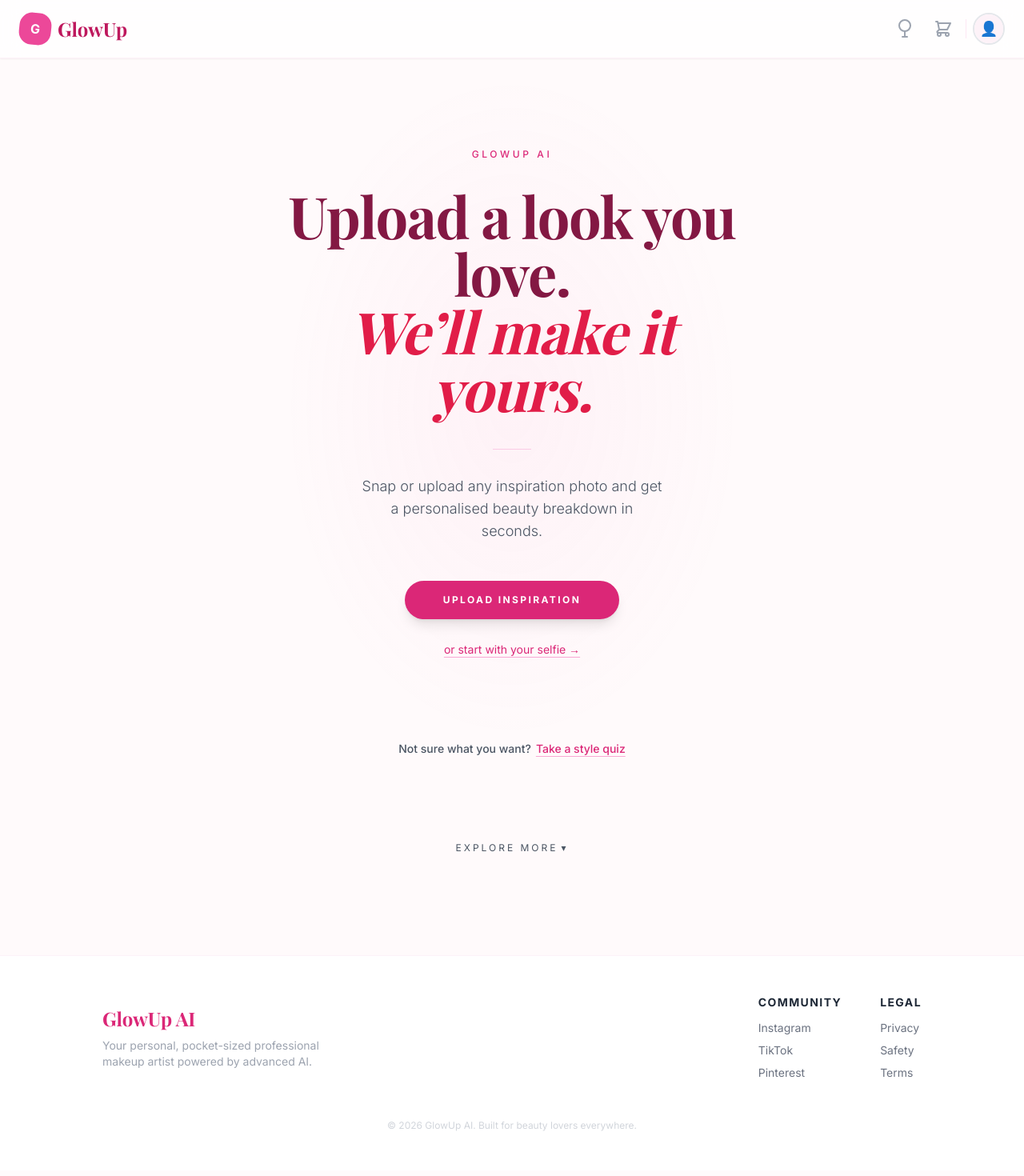
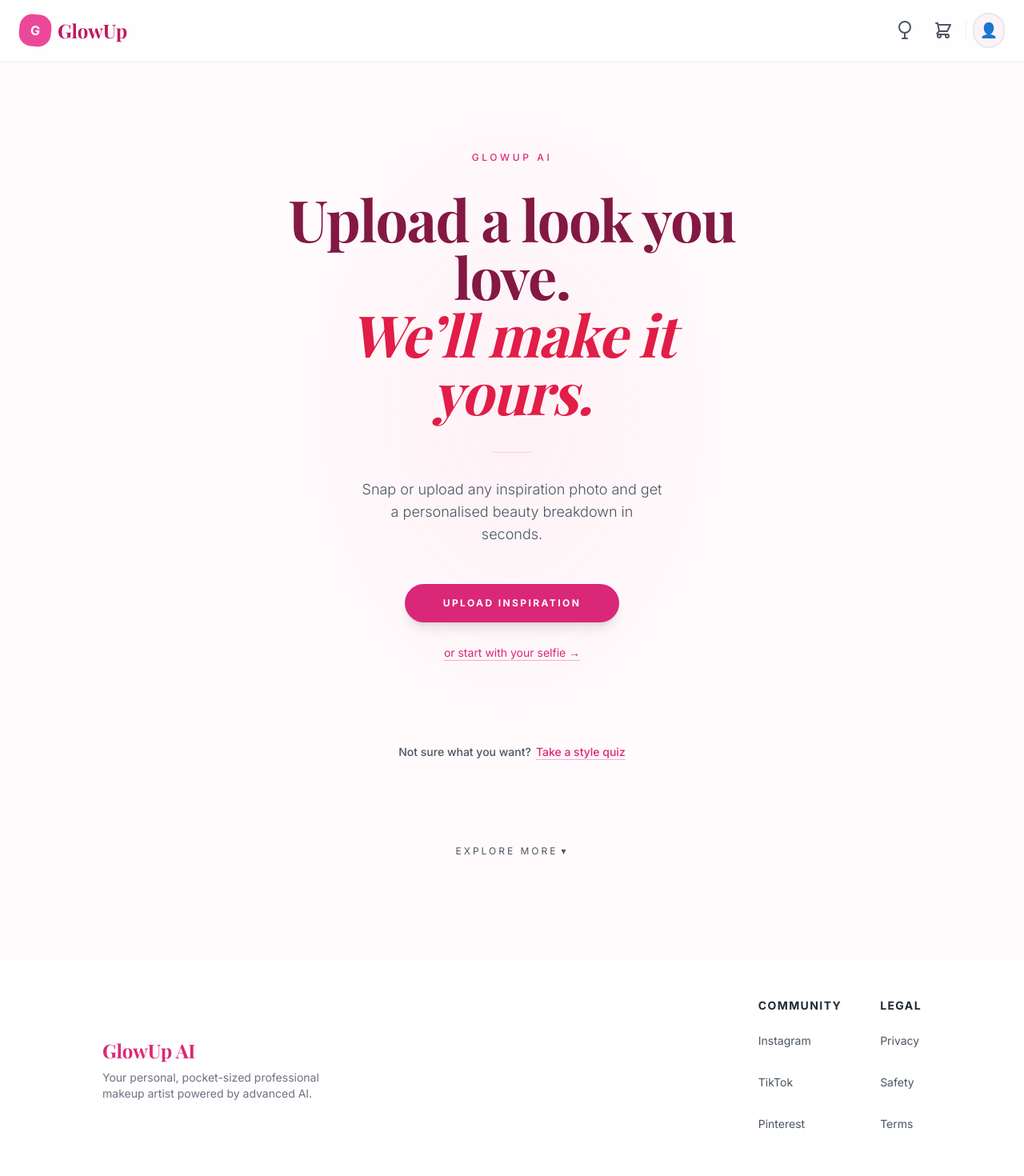
Before and after one commit to myet2076-lgtm/glowup-ai, a React (Vite) app: page / in a window 1280 px wide. Shown: the top 1470 px of the page at 80% size. Built offline with nearby package versions, Linux system fonts and the light colour scheme; no server answers; a web font is replaced by a local one.

Commit message:
fix(global): phase 4 — a11y, contrast, consistency pass on Header, Footer, PhotoUpload

```diff
--- a/App.tsx
+++ b/App.tsx
@@ -272,7 +272,7 @@ const App: React.FC = () => {
         {loading && (
           <div className="fixed inset-0 bg-white/95 z-50 flex flex-col items-center justify-center p-8 text-center space-y-6" role="status" aria-live="polite">
             <div className="w-64 bg-pink-50 h-3 rounded-full overflow-hidden border border-pink-100">
-              <div className="h-full bg-pink-500 transition-all duration-300" style={{ width: `${progress}%` }}></div>
+              <div className="h-full bg-pink-500 transition-all duration-300" role="progressbar" aria-valuenow={progress} aria-valuemin={0} aria-valuemax={100} aria-label="Analysis progress" style={{ width: `${progress}%` }}></div>
             </div>
             <p className="text-pink-600 font-bold text-xl italic serif">{loadingMessage}</p>
           </div>
--- a/components/Footer.tsx
+++ b/components/Footer.tsx
@@ -1,4 +1,3 @@
-
 import React from 'react';
 
 const Footer: React.FC = () => {
@@ -7,29 +6,29 @@ const Footer: React.FC = () => {
       <div className="max-w-5xl mx-auto flex flex-col md:flex-row justify-between items-center space-y-8 md:space-y-0 text-center md:text-left">
         <div className="space-y-2">
           <div className="serif text-2xl font-bold text-pink-600">GlowUp AI</div>
-          <p className="text-gray-400 text-sm max-w-xs">Your personal, pocket-sized professional makeup artist powered by advanced AI.</p>
+          <p className="text-gray-500 text-sm max-w-xs">Your personal, pocket-sized professional makeup artist powered by advanced AI.</p>
         </div>
 
         <div className="flex space-x-12">
           <div className="space-y-3">
             <h4 className="font-bold text-gray-800 text-sm uppercase tracking-widest">Community</h4>
-            <ul className="text-gray-500 text-sm space-y-2">
-              <li className="hover:text-pink-500 cursor-pointer">Instagram</li>
-              <li className="hover:text-pink-500 cursor-pointer">TikTok</li>
-              <li className="hover:text-pink-500 cursor-pointer">Pinterest</li>
+            <ul className="text-gray-600 text-sm space-y-2">
+              <li><button type="button" className="hover:text-pink-500 cursor-pointer min-h-[44px] py-2 focus-visible:ring-2 focus-visible:ring-pink-400 focus-visible:ring-offset-2 rounded bg-transparent border-none p-0">Instagram</button></li>
+              <li><button type="button" className="hover:text-pink-500 cursor-pointer min-h-[44px] py-2 focus-visible:ring-2 focus-visible:ring-pink-400 focus-visible:ring-offset-2 rounded bg-transparent border-none p-0">TikTok</button></li>
+              <li><button type="button" className="hover:text-pink-500 cursor-pointer min-h-[44px] py-2 focus-visible:ring-2 focus-visible:ring-pink-400 focus-visible:ring-offset-2 rounded bg-transparent border-none p-0">Pinterest</button></li>
             </ul>
           </div>
           <div className="space-y-3">
             <h4 className="font-bold text-gray-800 text-sm uppercase tracking-widest">Legal</h4>
-            <ul className="text-gray-500 text-sm space-y-2">
-              <li className="hover:text-pink-500 cursor-pointer">Privacy</li>
-              <li className="hover:text-pink-500 cursor-pointer">Safety</li>
-              <li className="hover:text-pink-500 cursor-pointer">Terms</li>
+            <ul className="text-gray-600 text-sm space-y-2">
+              <li><button type="button" className="hover:text-pink-500 cursor-pointer min-h-[44px] py-2 focus-visible:ring-2 focus-visible:ring-pink-400 focus-visible:ring-offset-2 rounded bg-transparent border-none p-0">Privacy</button></li>
+              <li><button type="button" className="hover:text-pink-500 cursor-pointer min-h-[44px] py-2 focus-visible:ring-2 focus-visible:ring-pink-400 focus-visible:ring-offset-2 rounded bg-transparent border-none p-0">Safety</button></li>
+              <li><button type="button" className="hover:text-pink-500 cursor-pointer min-h-[44px] py-2 focus-visible:ring-2 focus-visible:ring-pink-400 focus-visible:ring-offset-2 rounded bg-transparent border-none p-0">Terms</button></li>
             </ul>
           </div>
         </div>
       </div>
-      <div className="mt-12 text-center text-gray-300 text-xs">
+      <div className="mt-12 text-center text-gray-500 text-xs">
         &copy; {new Date().getFullYear()} GlowUp AI. Built for beauty lovers everywhere.
       </div>
     </footer>
--- a/components/Header.tsx
+++ b/components/Header.tsx
@@ -1,4 +1,3 @@
-
 import React, { useRef, useState } from 'react';
 
 interface Props {
@@ -39,14 +38,14 @@ const Header: React.FC<Props> = ({ onHome, onInventory, onWishlist, onRestart, i
 
   return (
     <header className="sticky top-0 z-40 bg-white/80 backdrop-blur-md border-b border-pink-50 px-6 py-4 flex justify-between items-center shadow-sm">
-      <div onClick={onHome} className="cursor-pointer group flex items-center space-x-2">
+      <button type="button" onClick={onHome} className="cursor-pointer group flex items-center space-x-2 min-h-[44px] focus-visible:ring-2 focus-visible:ring-pink-400 focus-visible:ring-offset-2 rounded-2xl bg-transparent border-none p-0" aria-label="Go to home">
         <div className="w-10 h-10 bg-pink-500 rounded-2xl flex items-center justify-center text-white font-bold rotate-6 group-hover:rotate-0 transition-transform">G</div>
         <span className="serif text-2xl font-bold text-pink-700">GlowUp</span>
-      </div>
+      </button>
 
       <div className="flex items-center space-x-2">
         {/* Vanity Icon (Now first) - Changed to Mirror Icon */}
-        <button onClick={onInventory} className="relative p-2 text-gray-400 hover:text-pink-500 transition-colors" title="Digital Vanity">
+        <button type="button" onClick={onInventory} className="relative p-2 text-gray-600 hover:text-pink-500 transition-colors min-h-[44px] focus-visible:ring-2 focus-visible:ring-pink-400 focus-visible:ring-offset-2 rounded-xl" title="Digital Vanity">
           <svg className="w-6 h-6" fill="none" stroke="currentColor" strokeWidth="2" viewBox="0 0 24 24" strokeLinecap="round" strokeLinejoin="round">
             <circle cx="12" cy="8" r="7"/>
             <polyline points="12 15 12 22"/>
@@ -56,7 +55,7 @@ const Header: React.FC<Props> = ({ onHome, onInventory, onWishlist, onRestart, i
         </button>
 
         {/* Cart Icon (Now second) */}
-        <button onClick={onWishlist} className="relative p-2 text-gray-400 hover:text-pink-500 transition-colors" title="Cart">
+        <button type="button" onClick={onWishlist} className="relative p-2 text-gray-600 hover:text-pink-500 transition-colors min-h-[44px] focus-visible:ring-2 focus-visible:ring-pink-400 focus-visible:ring-offset-2 rounded-xl" title="Cart">
           <svg className="w-6 h-6" fill="none" stroke="currentColor" viewBox="0 0 24 24"><path strokeLinecap="round" strokeLinejoin="round" strokeWidth="2" d="M3 3h2l.4 2M7 13h10l4-8H5.4M7 13L5.4 5M7 13l-2.293 2.293c-.63.63-.184 1.707.707 1.707H17m0 0a2 2 0 100 4 2 2 0 000-4zm-8 2a2 2 0 11-4 0 2 2 0 014 0z" /></svg>
           {wishlistCount > 0 && <span className="absolute top-0 right-0 bg-pink-400 text-white text-[9px] w-4 h-4 rounded-full flex items-center justify-center font-bold border-2 border-white">{wishlistCount}</span>}
         </button>
@@ -68,25 +67,28 @@ const Header: React.FC<Props> = ({ onHome, onInventory, onWishlist, onRestart, i
           onMouseEnter={() => setShowTooltip(true)}
           onMouseLeave={() => setShowTooltip(false)}
         >
-          <div
+          <button
+            type="button"
             onClick={() => masterPhoto ? onSetMasterPhoto(null) : fileInputRef.current?.click()}
-            className={`w-10 h-10 rounded-full overflow-hidden border-2 cursor-pointer transition-all ${masterPhoto ? 'border-pink-500 scale-110 shadow-lg' : 'border-gray-200 hover:border-pink-300'}`}
+            className={`w-10 h-10 min-h-[44px] rounded-full overflow-hidden border-2 cursor-pointer transition-all focus-visible:ring-2 focus-visible:ring-pink-400 focus-visible:ring-offset-2 bg-transparent p-0 ${masterPhoto ? 'border-pink-500 scale-110 shadow-lg' : 'border-gray-200 hover:border-pink-300'}`}
+            aria-label={masterPhoto ? 'Remove profile photo' : 'Upload profile photo'}
           >
             {masterPhoto ? <img src={masterPhoto} className="w-full h-full object-cover" /> : <div className="w-full h-full bg-pink-50 flex items-center justify-center text-lg">👤</div>}
-          </div>
+          </button>
 
           {showTooltip && (
             <div className="absolute top-full right-0 mt-3 w-52 bg-white p-4 rounded-2xl shadow-2xl border border-pink-50 z-50 animate-in fade-in slide-in-from-top-2">
-              <p className="text-[10px] font-bold text-pink-600 uppercase mb-2 tracking-widest">Master Profile</p>
-              <ul className="text-[10px] text-gray-500 space-y-1 mb-3">
+              <p className="text-xs font-bold text-pink-600 uppercase mb-2 tracking-widest">Master Profile</p>
+              <ul className="text-xs text-gray-600 space-y-1 mb-3">
                 <li>• Natural lighting</li>
                 <li>• No makeup/filters</li>
                 <li>• Neutral background</li>
               </ul>
+              {uploadError && <p role="alert" className="text-xs text-red-500">{uploadError}</p>}
               {masterPhoto ? (
-                <button onClick={() => onSetMasterPhoto(null)} className="w-full bg-red-50 text-red-500 py-2 rounded-xl text-[9px] font-bold uppercase">Change Profile</button>
+                <button type="button" onClick={() => onSetMasterPhoto(null)} className="w-full bg-red-50 text-red-500 py-2 rounded-xl text-xs font-bold uppercase min-h-[44px] focus-visible:ring-2 focus-visible:ring-pink-400 focus-visible:ring-offset-2">Change Profile</button>
               ) : (
-                <p className="text-[9px] text-pink-300 font-bold">Upload to unlock faster features.</p>
+                <p className="text-xs text-pink-600 font-bold">Upload to unlock faster features.</p>
               )}
             </div>
           )}
--- a/components/PhotoUpload.tsx
+++ b/components/PhotoUpload.tsx
@@ -1,4 +1,3 @@
-
 import React, { useRef, useState } from 'react';
 
 interface Props {
@@ -58,9 +57,16 @@ const PhotoUpload: React.FC<Props> = ({
     }
   };
 
+  const handleUploadAreaKeyDown = (e: React.KeyboardEvent) => {
+    if (e.key === 'Enter' || e.key === ' ') {
+      e.preventDefault();
+      fileInputRef.current?.click();
+    }
+  };
+
   return (
     <div className={`${compact ? '' : 'max-w-xl mx-auto py-12'} space-y-4 animate-in fade-in`}>
-      {onBack && <button onClick={onBack} className="text-gray-400 hover:text-pink-500 flex items-center text-sm transition-colors">← Back</button>}
+      {onBack && <button type="button" onClick={onBack} className="text-gray-600 hover:text-pink-500 flex items-center text-sm transition-colors min-h-[44px] focus-visible:ring-2 focus-visible:ring-pink-400 focus-visible:ring-offset-2 rounded">← Back</button>}
 
       <div className={`relative p-8 rounded-[40px] border-2 border-dashed ${preview ? 'border-pink-400 bg-pink-50/30' : 'border-pink-100 bg-white'} transition-all text-center`}>
         {preview ? (
@@ -68,8 +74,9 @@ const PhotoUpload: React.FC<Props> = ({
             <div className="relative group max-w-sm mx-auto">
               <img src={preview} className="w-full rounded-3xl shadow-2xl object-cover h-[350px] border-4 border-white transition-transform hover:scale-[1.01]" />
               <button
+                type="button"
                 onClick={handleRemove}
-                className="absolute -top-3 -right-3 bg-red-500 text-white w-10 h-10 rounded-full flex items-center justify-center shadow-lg hover:scale-110 transition-transform active:scale-95"
+                className="absolute -top-3 -right-3 bg-red-500 text-white w-10 h-10 min-h-[44px] rounded-full flex items-center justify-center shadow-lg hover:scale-110 transition-transform active:scale-95 focus-visible:ring-2 focus-visible:ring-pink-400 focus-visible:ring-offset-2"
               >
                 ✕
               </button>
@@ -77,18 +84,20 @@ const PhotoUpload: React.FC<Props> = ({
               {showPfpPrompt && !isMasterSet && (
                 <div className="absolute inset-x-4 bottom-4 animate-in slide-in-from-bottom-4">
                   <div className="bg-white/95 backdrop-blur p-4 rounded-2xl shadow-xl border border-pink-100 space-y-2">
-                    <p className="text-[10px] font-black text-pink-600 uppercase tracking-widest">Set as your profile photo?</p>
-                    <p className="text-[9px] text-gray-400 leading-tight">Save time! We'll use this for analysis, hair lab, and twin scan automatically.</p>
+                    <p className="text-xs font-black text-pink-600 uppercase tracking-widest">Set as your profile photo?</p>
+                    <p className="text-xs text-gray-600 leading-tight">Save time! We'll use this for analysis, hair lab, and twin scan automatically.</p>
                     <div className="flex gap-2 pt-1">
                       <button
+                        type="button"
                         onClick={handleSetPfp}
-                        className="flex-grow bg-pink-500 text-white py-2 rounded-xl text-[9px] font-bold uppercase tracking-wider hover:bg-pink-600 transition-colors"
+                        className="flex-grow bg-pink-500 text-white py-2 rounded-xl text-xs font-bold uppercase tracking-wider hover:bg-pink-600 transition-colors min-h-[44px] focus-visible:ring-2 focus-visible:ring-pink-400 focus-visible:ring-offset-2"
                       >
                         Yes, Set as PFP
                       </button>
                       <button
+                        type="button"
                         onClick={() => setShowPfpPrompt(false)}
-                        className="bg-white border border-pink-100 text-gray-400 px-4 py-2 rounded-xl text-[9px] font-bold uppercase hover:bg-gray-50 transition-colors"
+                        className="bg-white border border-pink-100 text-gray-600 px-4 py-2 rounded-xl text-xs font-bold uppercase hover:bg-gray-50 transition-colors min-h-[44px] focus-visible:ring-2 focus-visible:ring-pink-400 focus-visible:ring-offset-2"
                       >
                         No
                       </button>
@@ -100,8 +109,9 @@ const PhotoUpload: React.FC<Props> = ({
 
             {!compact && (
               <button
+                type="button"
                 onClick={() => onUpload(preview)}
-                className="bg-pink-500 text-white px-10 py-4 rounded-full font-bold shadow-lg hover:bg-pink-600 hover:-translate-y-1 transition-all active:scale-95 text-sm uppercase tracking-widest"
+                className="bg-pink-500 text-white px-10 py-4 rounded-full font-bold shadow-lg hover:bg-pink-600 hover:-translate-y-1 transition-all active:scale-95 text-sm uppercase tracking-widest min-h-[44px] focus-visible:ring-2 focus-visible:ring-pink-400 focus-visible:ring-offset-2"
               >
                 Analyze Now
               </button>
@@ -109,21 +119,28 @@ const PhotoUpload: React.FC<Props> = ({
           </div>
         ) : (
           <div className="space-y-6 py-12">
-            <div onClick={() => fileInputRef.current?.click()} className="cursor-pointer space-y-4 group">
+            <div
+              role="button"
+              tabIndex={0}
+              onClick={() => fileInputRef.current?.click()}
+              onKeyDown={handleUploadAreaKeyDown}
+              className="cursor-pointer space-y-4 group focus-visible:ring-2 focus-visible:ring-pink-400 focus-visible:ring-offset-2 rounded-3xl outline-none"
+            >
               <div className="w-20 h-20 bg-pink-100 rounded-full flex items-center justify-center text-4xl mx-auto text-pink-500 group-hover:scale-110 transition-transform">📷</div>
               <div>
                 <h3 className="serif text-2xl text-pink-900 font-bold">{title}</h3>
-                <p className="text-gray-400 text-xs mt-2 max-w-xs mx-auto leading-relaxed">{description}</p>
-                <p className="text-[10px] text-pink-300 mt-1 uppercase font-bold tracking-widest">Accepts: JPEG, PNG</p>
+                <p className="text-gray-600 text-xs mt-2 max-w-xs mx-auto leading-relaxed">{description}</p>
+                <p className="text-xs text-pink-600 mt-1 uppercase font-bold tracking-widest">Accepts: JPEG, PNG</p>
               </div>
             </div>
 
             {useProfileOption && onUseProfile && (
               <div className="pt-6 border-t border-pink-50">
-                <p className="text-[10px] text-gray-400 uppercase tracking-widest mb-3">Or use existing profile</p>
+                <p className="text-xs text-gray-600 uppercase tracking-widest mb-3">Or use existing profile</p>
                 <button
+                  type="button"
                   onClick={onUseProfile}
-                  className="bg-white border-2 border-pink-200 text-pink-500 px-8 py-3 rounded-full font-bold text-xs hover:bg-pink-50 hover:border-pink-300 transition-all shadow-sm active:scale-95"
+                  className="bg-white border-2 border-pink-200 text-pink-500 px-8 py-3 rounded-full font-bold text-xs hover:bg-pink-50 hover:border-pink-300 transition-all shadow-sm active:scale-95 min-h-[44px] focus-visible:ring-2 focus-visible:ring-pink-400 focus-visible:ring-offset-2"
                 >
                   Use Profile Photo
                 </button>
```
